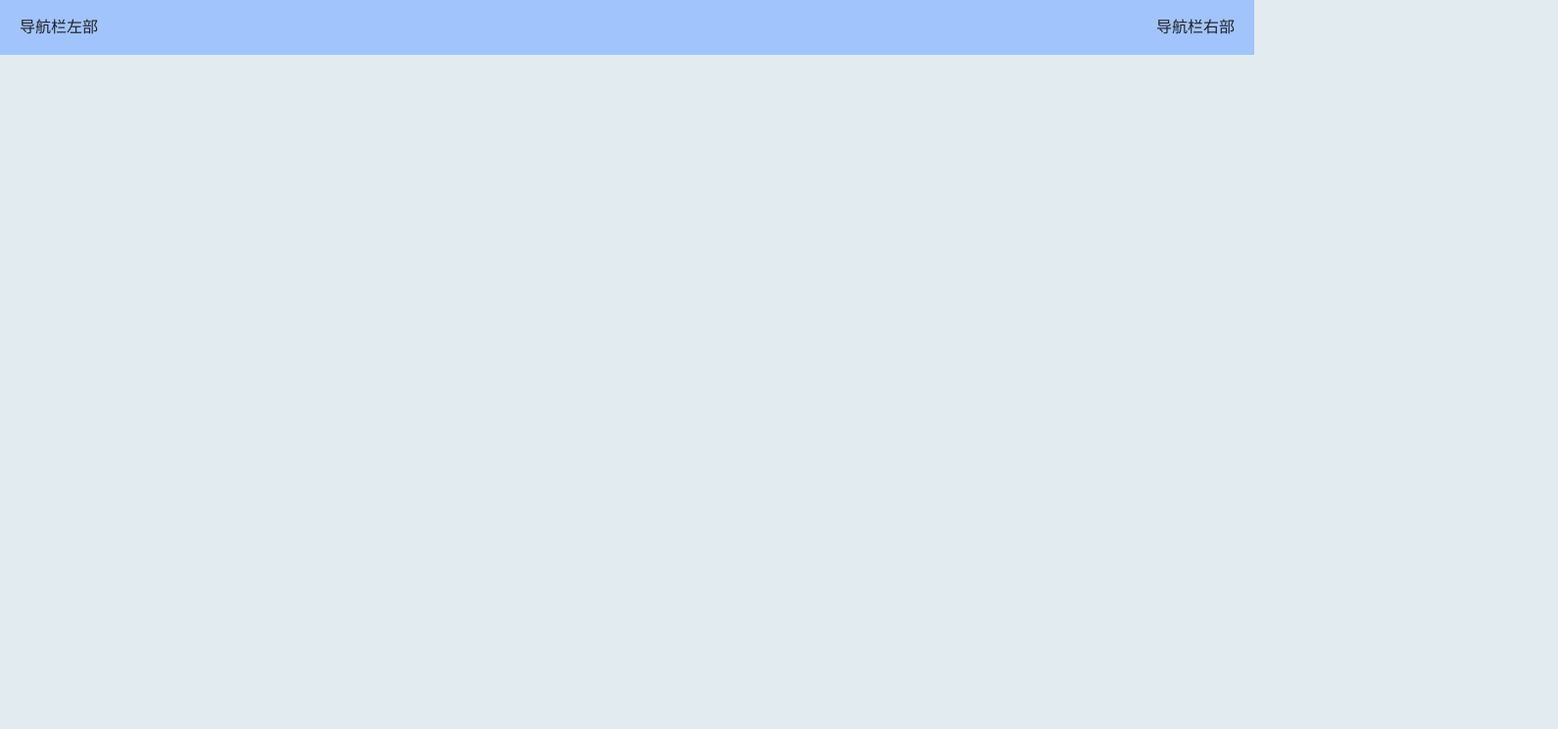
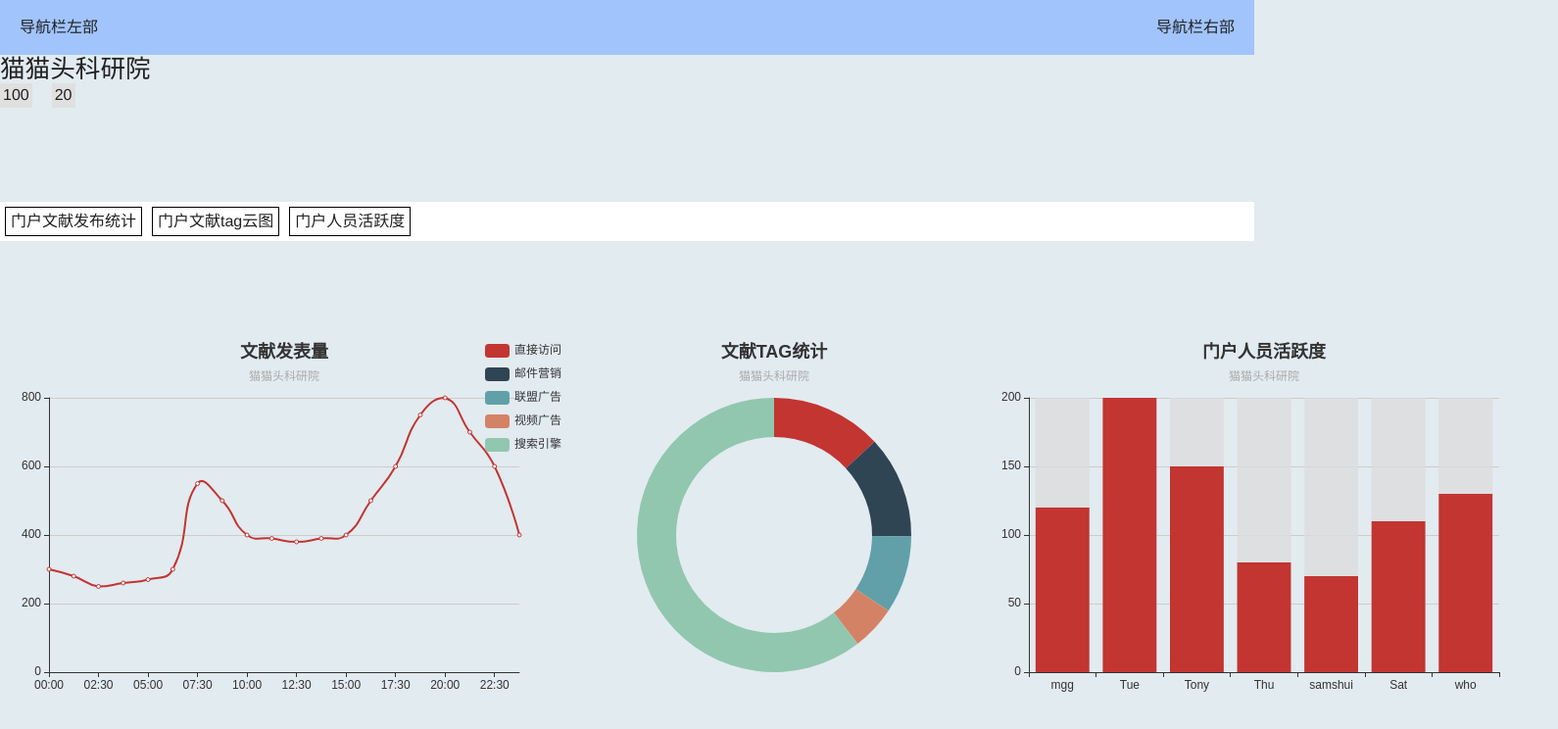
Before and after one commit to shouhou-web/RuanGongD, a Vue app in the folder vued/: page /intro in a window 1280 px wide. Shown: the top 744 px of the page at 98% size, 1590 px wide, since content can reach past the window. Built offline with nearby package versions, Linux system fonts and the light colour scheme.

Commit message:
增加了Intro和Profile的基本框架

```diff
--- a/vued/package.json
+++ b/vued/package.json
@@ -35,12 +35,14 @@
     "@ckeditor/ckeditor5-watchdog": "^21.0.0",
     "axios": "^0.19.2",
     "core-js": "^3.6.5",
+    "echarts": "^4.9.0",
     "element-ui": "^2.13.2",
     "jquery": "^3.5.1",
     "postcss-loader": "^3.0.0",
     "raw-loader": "^0.5.1",
     "vue": "^2.6.11",
     "vue-clipboard2": "^0.3.1",
+    "vue-echarts": "^5.0.0-beta.0",
     "vue-router": "^3.3.4",
     "vuex": "^3.4.0"
   },
--- a/vued/src/router/index.js
+++ b/vued/src/router/index.js
@@ -44,6 +44,11 @@ const routes = [
     path: "/profile",
     name: "Profile",
     component: Profile
+  },
+  {
+    path: "/intro",
+    name: "Intro",
+    component: Intro
   }
 ];
 
--- a/vued/src/views/Profile/Intro.vue
+++ b/vued/src/views/Profile/Intro.vue
@@ -1,17 +1,227 @@
 <template>
   <!-- 门户界面 -->
-  <div id="intro"></div>
+  <div id="intro">
+    <div class="intro-style">
+      <div class="introName-style">{{ introName }}</div>
+      <div class="introTag-style">
+        <div class="introTag">{{ introPublish }}</div>
+        <div class="introTag">{{ introMemberNum }}</div>
+      </div>
+    </div>
+    <div class="chartTypeChoose-style">
+      <div class="chartChooseButton-style">门户文献发布统计</div>
+      <div class="chartChooseButton-style">门户文献tag云图</div>
+      <div class="chartChooseButton-style">门户人员活跃度</div>
+    </div>
+    <div id="charts" class="charts-style">
+      <div class="oneChart-style"><v-chart :options="lineChart"></v-chart></div>
+      <div class="oneChart-style"><v-chart :options="pieChart"></v-chart></div>
+      <div class="oneChart-style"><v-chart :options="barChart"></v-chart></div>
+    </div>
+  </div>
 </template>
 
 <script>
+import ECharts from 'vue-echarts'
+
+require('echarts/lib/chart/bar')
+require('echarts/lib/chart/line')
+require('echarts/lib/chart/pie')
+require('echarts/lib/component/tooltip')
+require('echarts/lib/component/title')
+require('echarts/lib/component/legend')
+
 export default {
   name: "Intro",
   data() {
-    return {};
+    return {
+      introName: "猫猫头科研院",
+      introPublish: 100,
+      introMemberNum: 20,
+      lineChart: {
+        title: {
+          text: '文献发表量',
+          subtext: '猫猫头科研院',
+          left: 'center'
+        },
+        tooltip: {
+          trigger: 'axis',
+          axisPointer: {
+            type: 'cross'
+          }
+        },
+
+        xAxis: {
+          type: 'category',
+          boundaryGap: false,
+          data: ['00:00', '01:15', '02:30', '03:45', '05:00', '06:15', '07:30', '08:45', '10:00', '11:15', '12:30', '13:45', '15:00', '16:15', '17:30', '18:45', '20:00', '21:15', '22:30', '23:45']
+        },
+        yAxis: {
+          type: 'value',
+          axisLabel: {
+            formatter: '{value}'
+          },
+          axisPointer: {
+            snap: true
+          }
+        },
+        visualMap: {
+          show: false,
+          dimension: 0,
+          pieces: [{
+            lte: 6,
+            color: 'green'
+          }, {
+            gt: 6,
+            lte: 8,
+            color: 'red'
+          }, {
+            gt: 8,
+            lte: 14,
+            color: 'green'
+          }, {
+            gt: 14,
+            lte: 17,
+            color: 'red'
+          }, {
+            gt: 17,
+            color: 'green'
+          }]
+        },
+        series: [
+          {
+            name: '发布量',
+            type: 'line',
+            smooth: true,
+            data: [300, 280, 250, 260, 270, 300, 550, 500, 400, 390, 380, 390, 400, 500, 600, 750, 800, 700, 600, 400],
+          }
+        ]
+      },
+      pieChart: {
+        title: {
+          text: '文献TAG统计',
+          subtext: '猫猫头科研院',
+          left: 'center'
+        },
+        tooltip: {
+          trigger: 'item',
+          formatter: '{a} <br/>{b}: {c} ({d}%)'
+        },
+        legend: {
+          orient: 'vertical',
+          left: 0,
+          data: ['直接访问', '邮件营销', '联盟广告', '视频广告', '搜索引擎']
+        },
+        series: [
+          {
+            name: 'TAG',
+            type: 'pie',
+            radius: ['50%', '70%'],
+            avoidLabelOverlap: false,
+            label: {
+              show: false,
+              position: 'center'
+            },
+            emphasis: {
+              label: {
+                show: true,
+                fontSize: '30',
+                fontWeight: 'bold'
+              }
+            },
+            labelLine: {
+              show: false
+            },
+            data: [
+              {value: 335, name: '直接访问'},
+              {value: 310, name: '邮件营销'},
+              {value: 234, name: '联盟广告'},
+              {value: 135, name: '视频广告'},
+              {value: 1548, name: '搜索引擎'}
+            ]
+          }
+        ]
+      },
+      barChart: {
+        title: {
+          text: '门户人员活跃度',
+          subtext: '猫猫头科研院',
+          left: 'center'
+        },
+        tooltip: {
+          trigger: 'item',
+          formatter: '{b}: {c}'
+        },
+        xAxis: {
+          type: 'category',
+          data: ['mgg', 'Tue', 'Tony', 'Thu', 'samshui', 'Sat', 'who']
+        },
+        yAxis: {
+          type: 'value'
+        },
+        series: [{
+          data: [120, 200, 150, 80, 70, 110, 130],
+          type: 'bar',
+          showBackground: true,
+          backgroundStyle: {
+            color: 'rgba(220, 220, 220, 0.8)'
+          }
+        }]
+      }
+    }
   },
   methods: {},
-  components: {},
+  components: {
+    'v-chart': ECharts
+  },
 };
 </script>
 
-<style scoped></style>
+<style scoped>
+.chartTypeChoose-style {
+  display: flex;
+  flex-direction: row;
+  background-color: white;
+}
+
+.chartChooseButton-style {
+  border: 1px solid black;
+  margin: 5px;
+  padding: 5px;
+}
+
+.charts-style {
+  display: flex;
+  flex-direction: row;
+  justify-content: center;
+}
+
+.oneChart-style {
+  margin: 100px;
+  width: 300px;
+  height: 300px;
+}
+
+.intro-style {
+  width: 100vw;
+  height: 150px;
+  /*border: 1px solid red;*/
+}
+
+.introName-style {
+  font-size: 2vw;
+}
+
+.introTag-style {
+  display: flex;
+  flex-direction: row;
+}
+
+.introTag {
+  background-color: #e0e0e0;
+  max-width: fit-content;
+  min-width: fit-content;
+  padding: 3px;
+  margin-right: 20px;
+}
+</style>
--- a/vued/src/views/Profile/Profile.vue
+++ b/vued/src/views/Profile/Profile.vue
@@ -18,7 +18,6 @@
               {{ retUserState() }}
             </div>
           </div>
-
         </div>
       </div>
       <div id="publish" class="publish-style">
@@ -35,7 +34,9 @@
         <div :class="{ 'sliceRight': this.chosenModle == true, 'sliceLeft': this.chosenModle == false}"></div>
       </div>
     </div>
-    <div id="profile-fourthlayer" class="fourthlayer-outterstyle">
+    <div id="profile-fourthlayer"
+         class="fourthlayer-outterstyle"
+         :class="{ 'bg-whenLeft': this.chosenModle == false, 'bg-whenRight': this.chosenModle == true}">
       <div id="leftpart" class="leftpart-style"></div>
       <div id="rightpart" class="rightpart-style"></div>
     </div>
@@ -85,26 +86,36 @@ export default {
   height: 150px;
   display: flex;
   flex-direction: row;
+  transition: all 300ms linear;
 }
 
 .fourthlayer-outterstyle {
   width: 100vw;
-  height: auto;
+  height: calc(100vh - 235px);
   display: flex;
   flex-direction: row;
+  transition: all 300ms linear;
+}
+
+.bg-whenRight {
+  background-color: #d3e2ba;
+}
+
+.bg-whenLeft {
+  background-color: #cadeee;
 }
 
 .leftpart-style {
   margin: 2%;
   width: 66%;
-  height: 300px;
+  height: auto;
   background-color: white;
 }
 
 .rightpart-style {
   margin: 2%;
   width: 26%;
-  height: 200px;
+  height: auto;
   background-color: white;
 }
 
@@ -165,8 +176,8 @@ export default {
   /*background-color: rgba(233, 233, 233, 0.651);*/
   margin-left: 10px;
   width: auto;
-  max-height: 50px;
-  color: #8eacc5;
+  min-width: max-content;
+  color: #999999;
 }
 
 .userdegree-style {
@@ -177,9 +188,7 @@ export default {
   font-size: 1vh;
   font-family: Console;
   /*min-height: 40px;*/
-  max-width: 90px;
-  min-width: 50px;
-  max-height: 50px;
+  min-width: max-content;
 }
 
 .userinfo-style {
@@ -209,10 +218,11 @@ export default {
   display: flex;
   flex-direction: column;
   width: 100vw;
-  height: 40px;
+  height: 30px;
   /*border: 1px solid red;*/
   background-color: white;
   justify-content: center;
+  transition: all 300ms linear;
 }
 
 .secondlayer-tagstyle {
--- a/vued/vue.config.js
+++ b/vued/vue.config.js
@@ -3,7 +3,7 @@ const CKEditorWebpackPlugin = require("@ckeditor/ckeditor5-dev-webpack-plugin");
 const { styles } = require("@ckeditor/ckeditor5-dev-utils");
 
 module.exports = {
-  transpileDependencies: [/ckeditor5-[^/\\]+[/\\]src[/\\].+\.js$/],
+  transpileDependencies: [/ckeditor5-[^/\\]+[/\\]src[/\\].+\.js$/, 'vue-echarts', 'resize-detector'],
   configureWebpack: {
     plugins: [
       // CKEditor needs its own plugin to be built using webpack.
```
Also changed, not shown: 1 other file (tests, documents, lock files or other folders).
